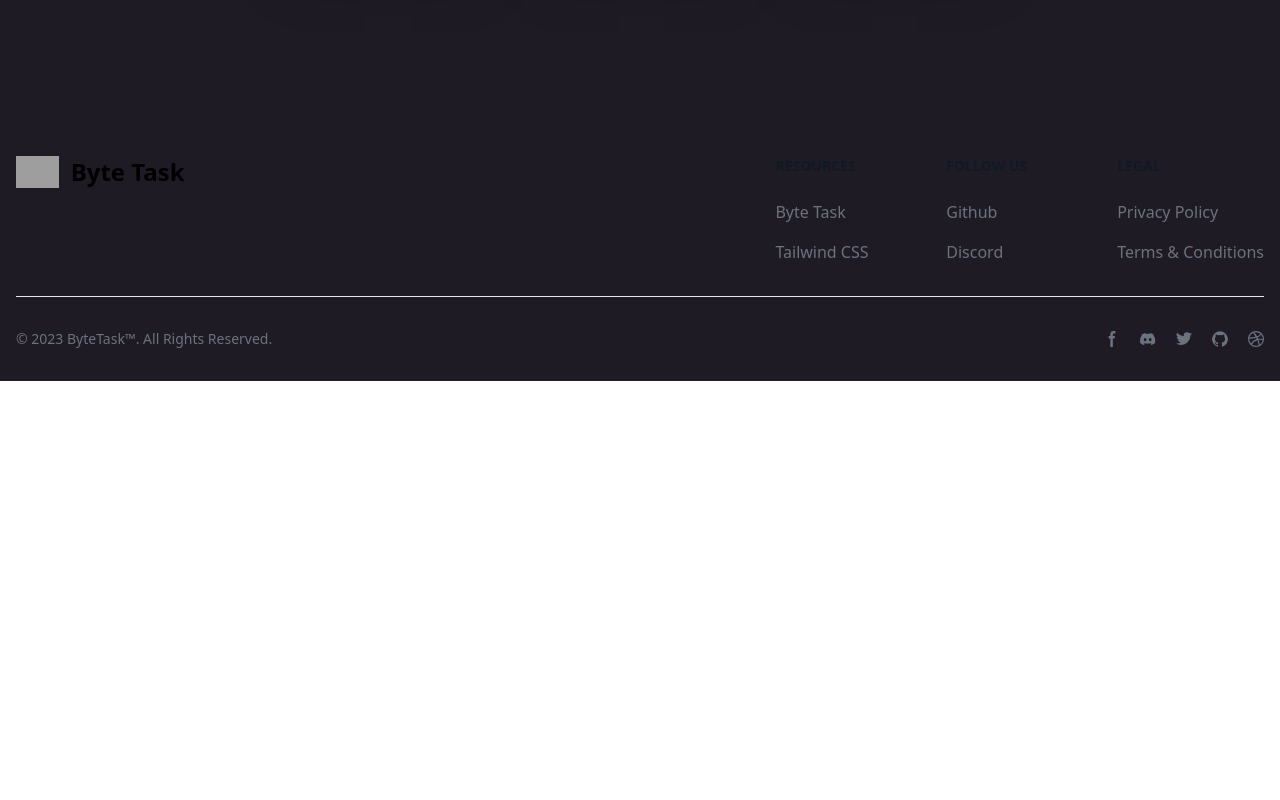
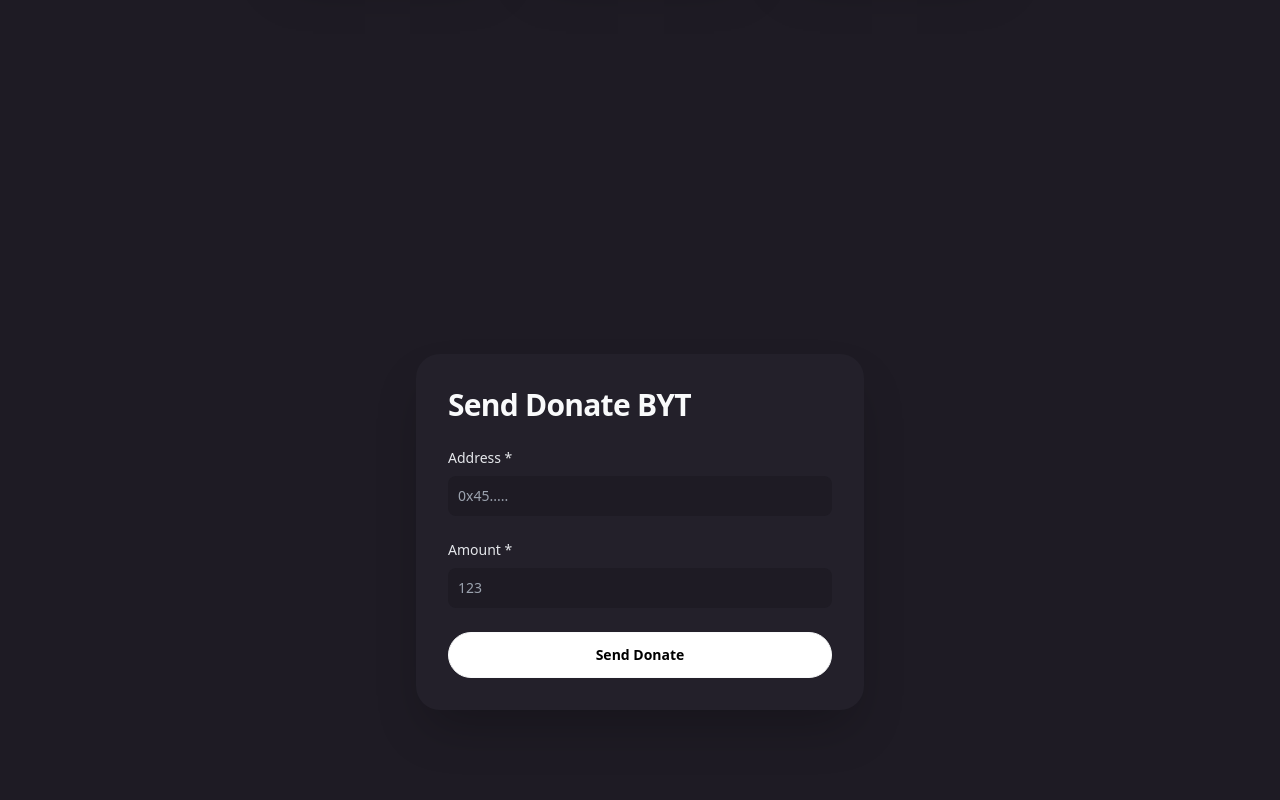
Before and after one commit to sektor7k/ByteTask, a Next.js app in the folder frontend/: page / in a window 1280 px wide. Shown: the part 2320-3120 px from the top of the page. Before the commit the page ends 2701 px from the top, so only its background shows below. Built offline with nearby package versions, Linux system fonts and the light colour scheme; grey boxes are pictures that could not be loaded.

Commit message:
add test donate

```diff
--- a/frontend/src/components/About.tsx
+++ b/frontend/src/components/About.tsx
@@ -9,7 +9,7 @@ export default function About(){
 
             <button
               type="button"
-              className="text-white bg-black bg-opacity-30  font-medium rounded-tl-full rounded-br-full rounded-tr-full rounded-bl-md cursor-auto text-sm px-4 py-2 text-center transition duration-300 ease-in-out font-medium w-36   "
+              className="text-white bg-black bg-opacity-30  font-medium rounded-tl-full rounded-br-full rounded-tr-full rounded-bl-md cursor-auto text-sm px-4 py-2 text-center transition duration-300 ease-in-out w-36   "
             >
             Hakkında
             </button>
--- /dev/null
+++ b/frontend/src/components/Donate.tsx
@@ -0,0 +1,40 @@
+
+export default function Donate(){
+
+    return(
+        <div style={{ backgroundColor: '#1E1B24' }} className="min-h-screen flex items-center justify-center">
+        <div className=" rounded-3xl  p-20 pt-0  w-10/12 flex items-center justify-center">
+
+          <div style={{ backgroundColor: '#23202A' }} className="w-full  rounded-3xl  border-none shadow-2xl dark:border md:mt-24 sm:max-w-md xl:p-0 ">
+            <div className="p-6 space-y-4 md:space-y-6 sm:p-8">
+              <h1 className="text-3xl font-bold leading-tight tracking-tight text-gray-50">
+                Send Donate BYT
+              </h1>
+              <form className="space-y-4 md:space-y-6" action="#">
+
+                <div>
+                  <label htmlFor="address" className="block mb-2 text-sm font-medium text-gray-200 ">Address *</label>
+                  <input type="text" name="address" id="address" style={{ background: '#1E1B24' }} className="  text-gray-50  sm:text-sm rounded-lg  focus:border-gray-600  block w-full p-2.5 " placeholder="0x45....." />
+                </div>
+                <div>
+                  <label htmlFor="amount" className="block mb-2 text-sm font-medium text-gray-200 ">Amount *</label>
+                  <input type="text" name="amount" id="amount" placeholder="123" style={{ background: '#1E1B24' }} className="  text-gray-50  sm:text-sm rounded-lg  focus:border-gray-600  block w-full p-2.5 " />
+                </div>
+
+
+                <button
+                  type="submit"
+                  className=" w-full text-opacity-0 bg-white hover:bg-black hover:bg-opacity-10 hover:text-white border border-gray-50 focus:ring-1 focus:outline-none focus:ring-white font-bold rounded-full text-sm px-6 py-3 text-center transition duration-300 ease-in-out font-bold"
+                >
+                  Send Donate
+                </button>
+              </form>
+            </div>
+          </div>
+
+        </div>
+
+
+      </div>
+    )
+}
--- a/frontend/src/pages/index.tsx
+++ b/frontend/src/pages/index.tsx
@@ -3,6 +3,7 @@ import Navbar from "@/components/Navbar";
 import Welcome from "@/components/Welcome";
 import About from "@/components/About";
 import ExampleJobs from "@/components/Examplejobs";
+import Donate from "@/components/Donate";
 
 export default function Home() {
   return (
@@ -10,7 +11,8 @@ export default function Home() {
       <Navbar />
       <Welcome />
       <About />
-      <ExampleJobs/>
+      <ExampleJobs />
+      <Donate/>
       <Footer />
     </>
   );
--- a/frontend/src/pages/login.tsx
+++ b/frontend/src/pages/login.tsx
@@ -18,7 +18,7 @@ export default function Login() {
                 <div className="space-y-4 md:space-y-6" >
                   <button
                     type="button"
-                    className="text-white bg-black bg-opacity-30  font-medium rounded-tl-full rounded-br-full rounded-tr-full rounded-bl-md cursor-auto text-sm px-4 py-2 text-center transition duration-300 ease-in-out font-medium mt-0 "
+                    className="text-white bg-black bg-opacity-30  font-medium rounded-tl-full rounded-br-full rounded-tr-full rounded-bl-md cursor-auto text-sm px-4 py-2 text-center transition duration-300 ease-in-out mt-0 "
                   >
                     Contact
                   </button>
```
